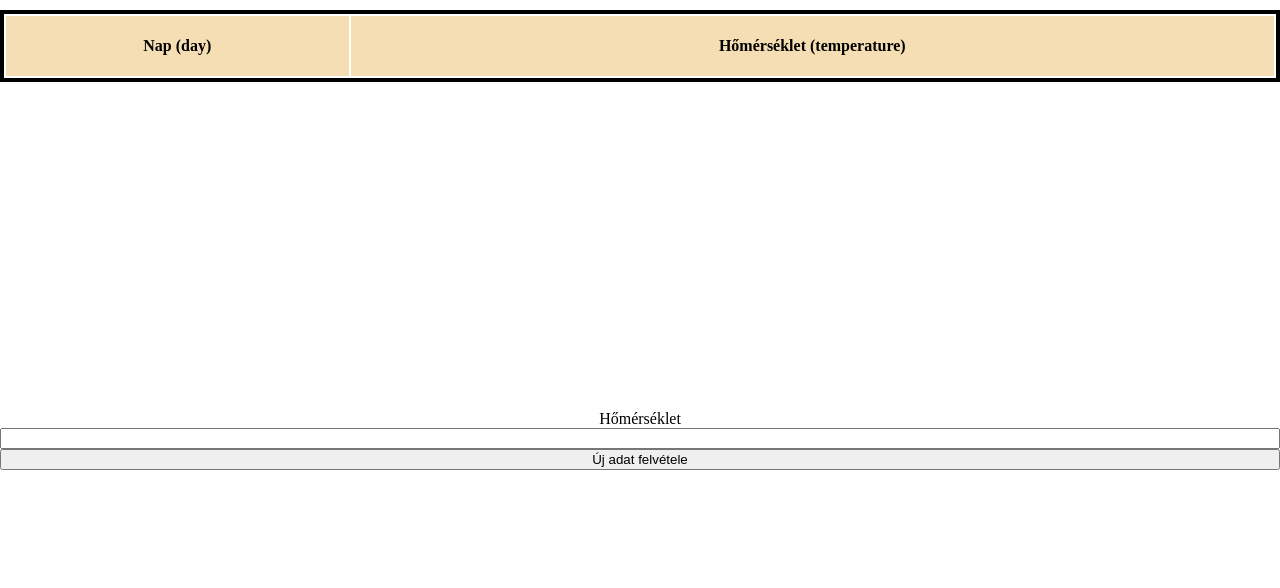
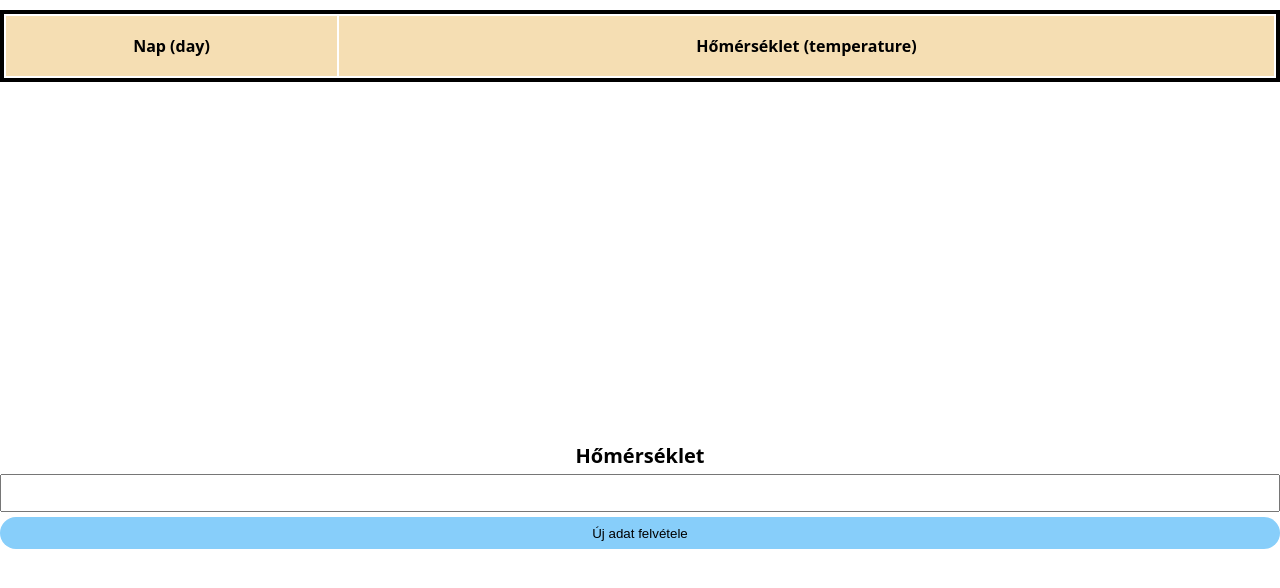
Before and after one commit to SziSharpKiralya/Homerseklet-adatok, a website built with Vite: page index.html in a window 1280 px wide. Shown: the part 130-718 px from the top of the page. Built offline with nearby package versions, Linux system fonts and the light colour scheme; no server answers.

Commit message:
Final design done.

```diff
--- a/index.html
+++ b/index.html
@@ -21,11 +21,11 @@
         </tbody>
       </table>
     </div>
-    <div>
+    <div id="formDiv">
       <form action="#" id="documentForm">
         <label for="form_temperature">Hőmérséklet</label>
-        <input type="number" name="form_temperature" id="form_temperature">
-        <input type="submit" value="Új adat felvétele">
+        <input type="number" name="form_temperature" id="form_temperature" class="form-input-number">
+        <input type="submit" value="Új adat felvétele" class="form-input-btn">
       </form>
     </div>
     <script type="module" src="/src/main.ts"></script>
--- a/src/style.css
+++ b/src/style.css
@@ -2,14 +2,15 @@ body {
   margin: 0;
   overflow-x: hidden;
   overflow-y: hidden;
+
+  font-family: system-ui, 'Segoe UI', Roboto, sans-serif;
 }
 
 h1 {
+  letter-spacing: -1.68px;
   text-align: center;
+  font-weight: 500;
   font-size: 56px;
-  font-family: system-ui, 'Segoe UI', Roboto, sans-serif;;
-  font-weight: 500;
-  letter-spacing: -1.68px;
   margin: 32px 0;
   @media (max-width: 1024px) {
     font-size: 36px;
@@ -30,6 +31,14 @@ h1 {
   overflow-y: auto;
 }
 
+#formDiv {
+  width: 100%;
+  max-width: 100%;
+  margin: 32px 0;
+  display: flex;
+  flex-direction: column;
+}
+
 form {
   width: 100%;
   max-width: 100%;
@@ -37,6 +46,28 @@ form {
   display: flex;
   flex-direction: column;
   box-sizing: border-box;
+  gap: 5px;
+
+  label {
+    font-size: 20px;
+    font-weight: bold;
+  }
+}
+
+.form-input-number {
+  height: 2rem;
+}
+
+.form-input-btn {
+  border: 0;
+  height: 2rem;
+  border-radius: 20px;
+  transition: 0.5s ease;
+  background-color: lightskyblue;
+}
+
+.form-input-btn:hover {
+  filter: brightness(0.75);
 }
 
 table {
```
